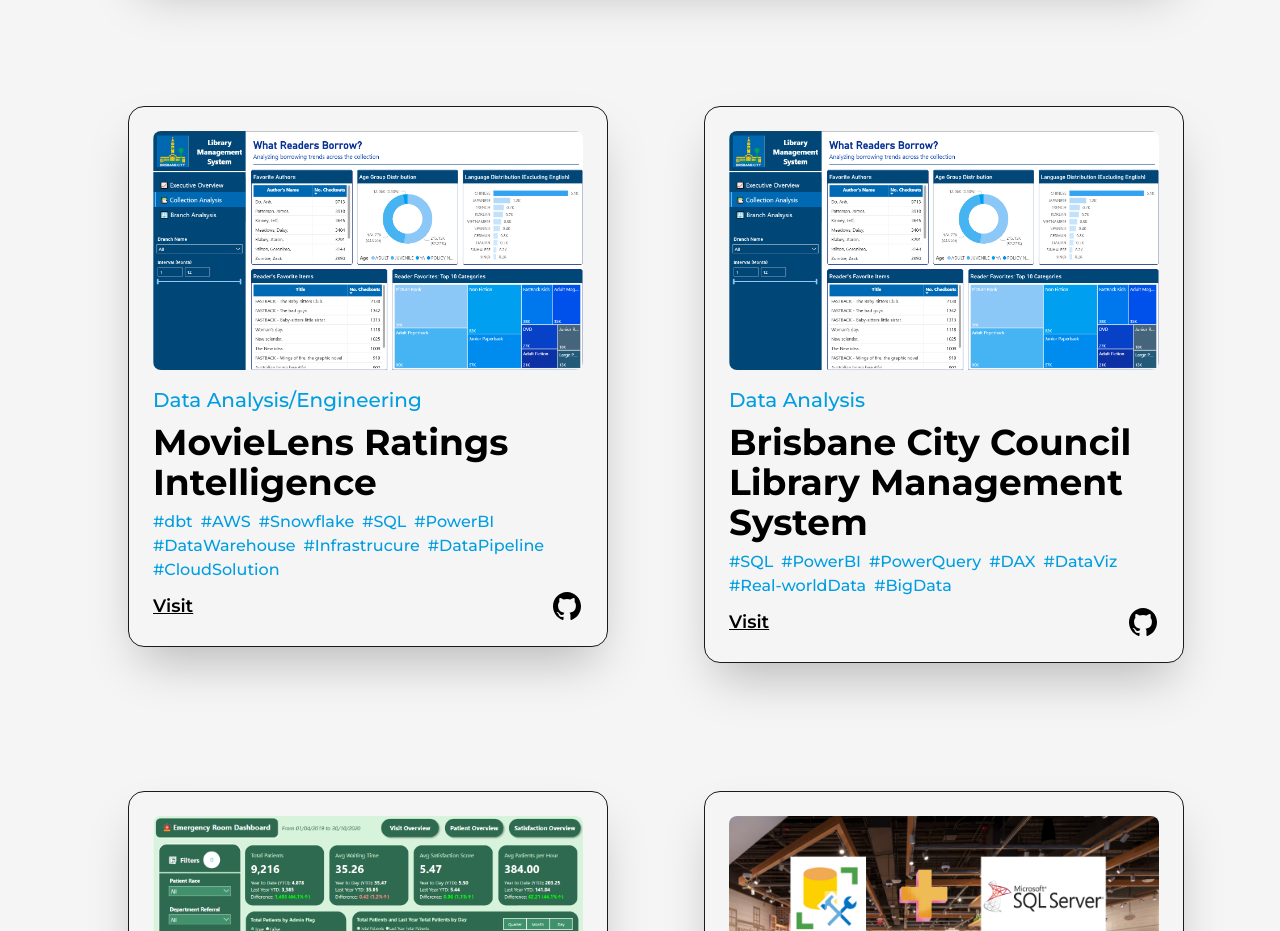
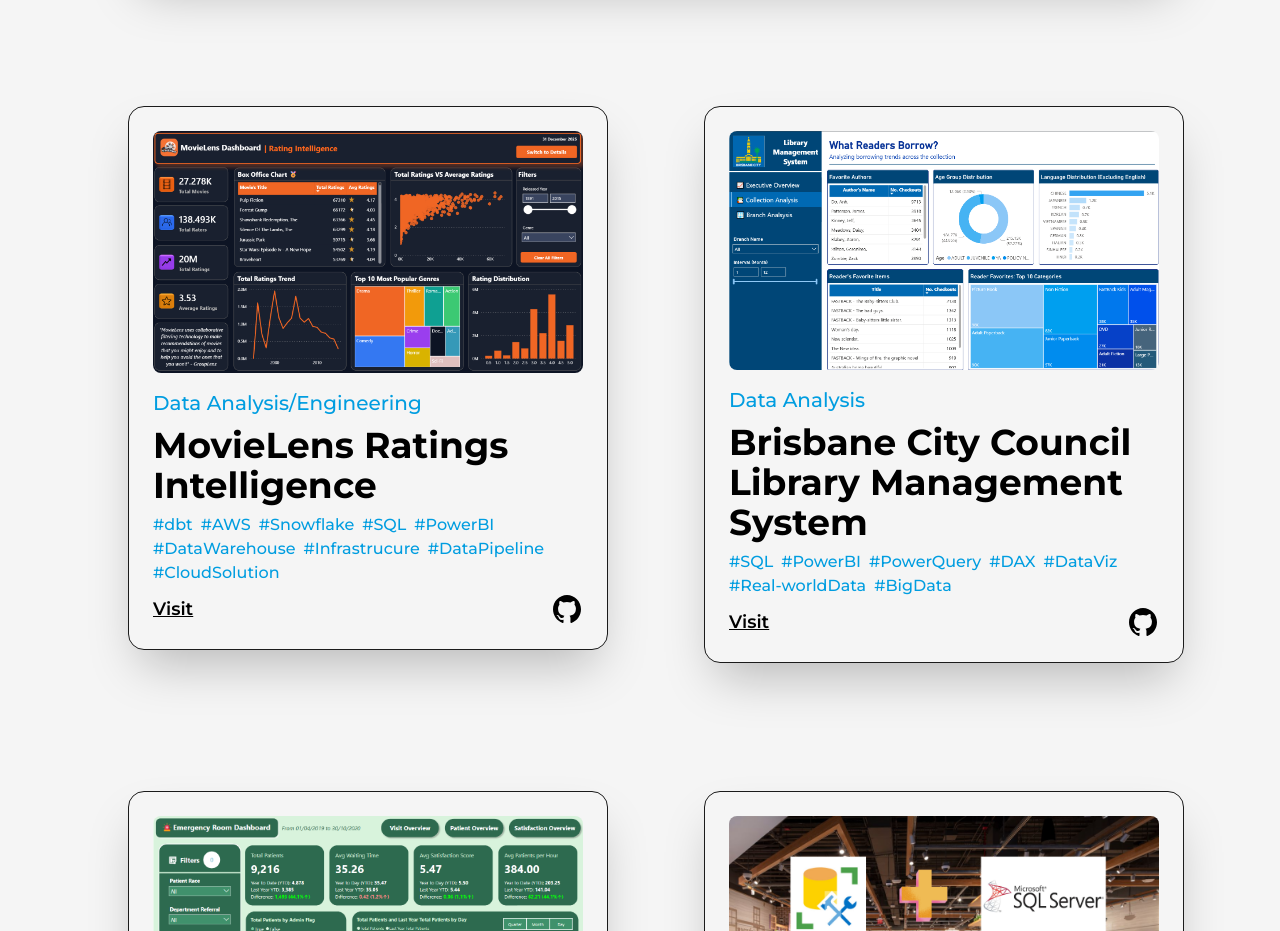
Before and after one commit to davidhuynhgit/profile, a Next.js app: page /projects in a window 1280 px wide. Shown: the part 1000-1931 px from the top of the page. Built offline with nearby package versions, Linux system fonts and the light colour scheme.

Commit message:
Update project

```diff
--- a/src/pages/projects.js
+++ b/src/pages/projects.js
@@ -14,7 +14,7 @@ import projectFurnitureSale from "../../public/images/projects/FurnitureSale.png
 import projectPizzaSale from "../../public/images/projects/PizzaSale.png";
 import projectHER from "../../public/images/projects/VisitOverview.PNG";
 import projectBCC_LMS from "../../public/images/projects/CollectionAnalysis.PNG";
-import MovieLens from "../../public/images/projects/MovieLens.png";
+import projectMovieLens from "../../public/images/projects/MovieLens.png";
 
 import {motion} from "framer-motion"
 import TransitionEffect from '@/component/TransitionEffect'
@@ -146,7 +146,7 @@ const projects = () => {
                   <div className="col-span-6 sm:col-span-12">
                   <Project
                     title="MovieLens Ratings Intelligence"
-                    img={projectBCC_LMS}
+                    img={projectMovieLens}
                     link="https://app.powerbi.com/view?r=eyJrIjoiMzFlZmE5ZTItNWE1Zi00OWIyLWFlMDktZWQ3NzVjNTQ2OGIwIiwidCI6IjFjYTRjNDdkLTU4ODEtNDE3Zi1iY2U0LTY2ZDNhMDZlMzk0MSJ9"
                     github="https://github.com/davidhuynhgit/MovieLens"
                     type="Data Analysis/Engineering"
```
